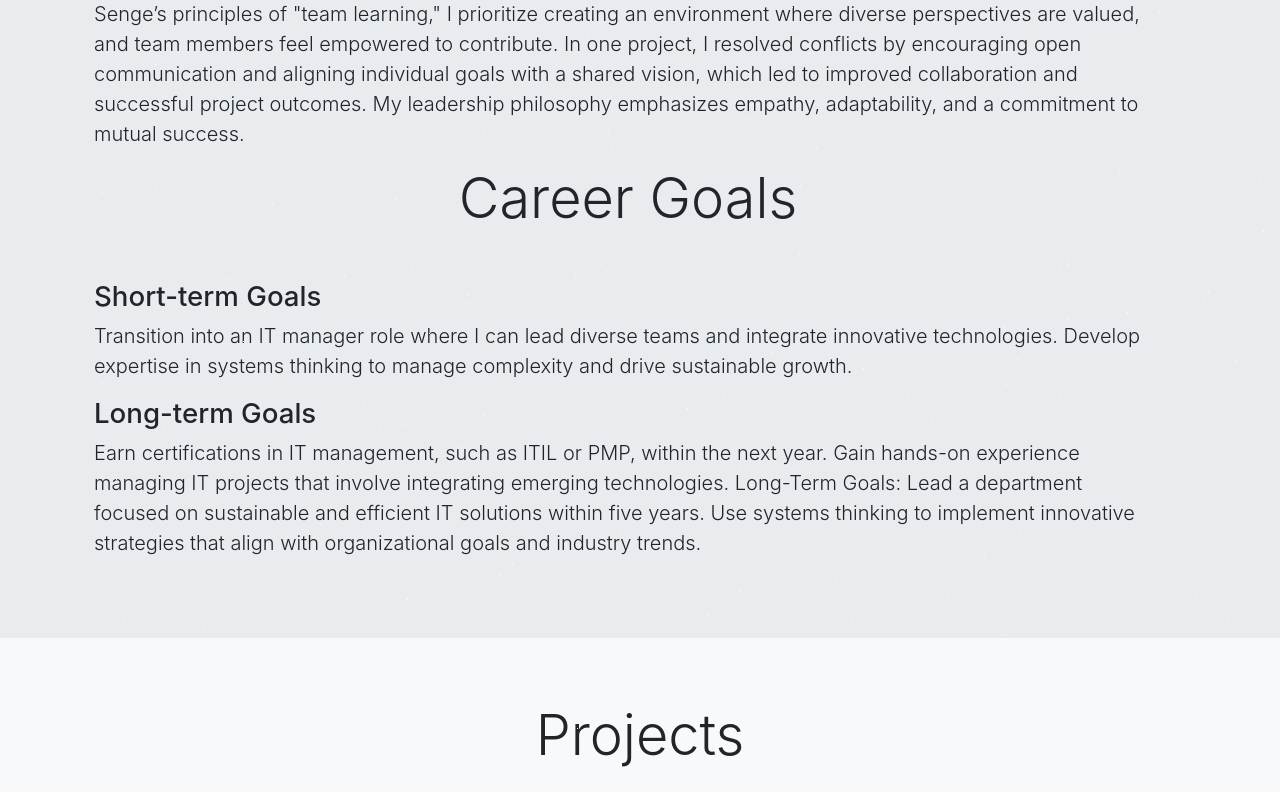
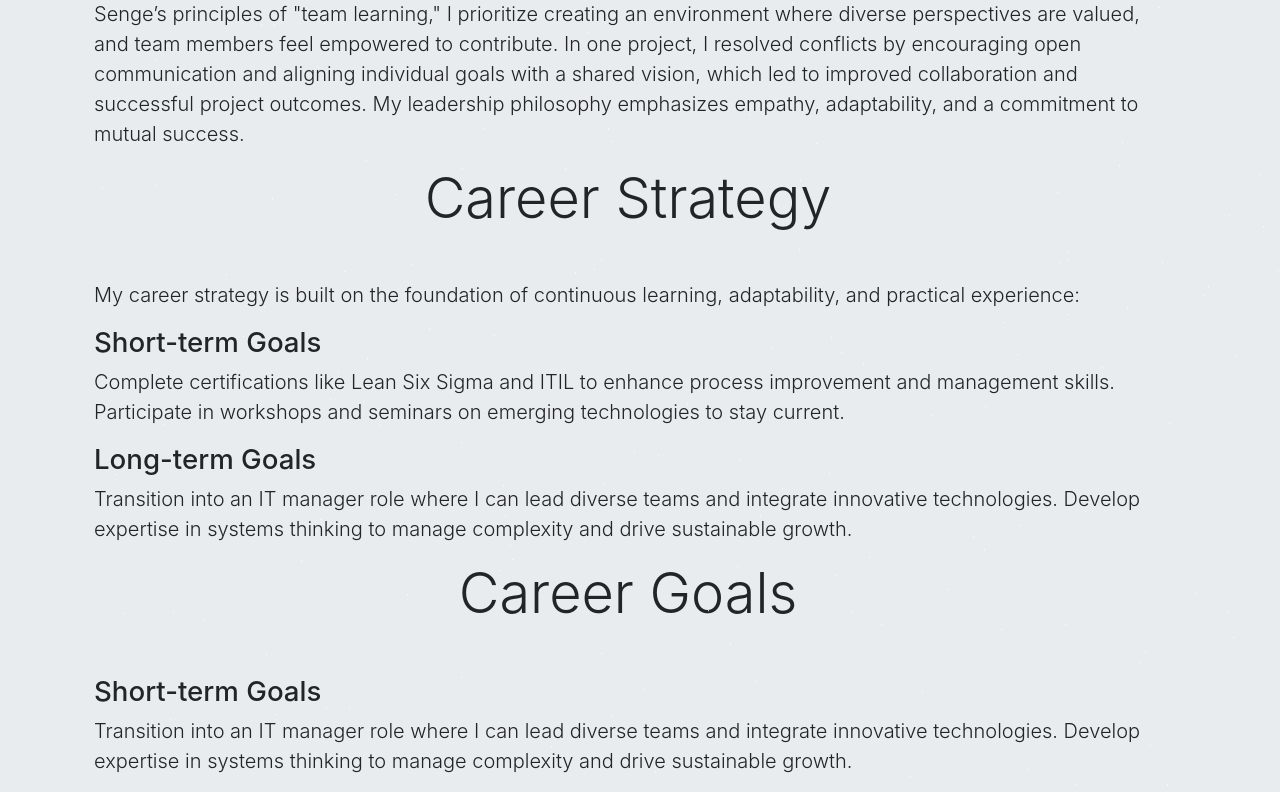
Before and after one commit to nattygirma/tesfaye-yetbarek-portfolio, a React (Create React App) app: page / in a window 1280 px wide. Shown: the part 1489-2281 px from the top of the page. Built offline with nearby package versions, Linux system fonts and the light colour scheme.

Commit message:
second commit

```diff
--- a/src/components/home/AboutMe.jsx
+++ b/src/components/home/AboutMe.jsx
@@ -75,6 +75,23 @@ const AboutMe = ({ heading, message, link, imgSize, resume }) => {
 
         </div>
       </div>
+      <div className="container row">
+        <div className="col-5 d-none d-lg-block align-self-center">
+
+        </div>
+        <div className={`col-lg-12`}>
+          <h2 className="display-4 mb-5 text-center"> Career Strategy</h2>
+          <p className="lead text-cente">My career strategy is built on the foundation of continuous learning, adaptability, and practical experience:
+          </p>
+          <h3 className="display-8 mb-2">Short-term Goals</h3>
+          <p className="lead text-cente">Complete certifications like Lean Six Sigma and ITIL to enhance process improvement and management skills.
+          Participate in workshops and seminars on emerging technologies to stay current.</p>
+          <h3 className="display-8 mb-2 ">Long-term Goals</h3>
+          <p className="lead text-cente">Transition into an IT manager role where I can lead diverse teams and integrate innovative technologies.
+          Develop expertise in systems thinking to manage complexity and drive sustainable growth.</p>
+
+        </div>
+      </div>
 
       <div className="container row">
         <div className="col-5 d-none d-lg-block align-self-center">
```
